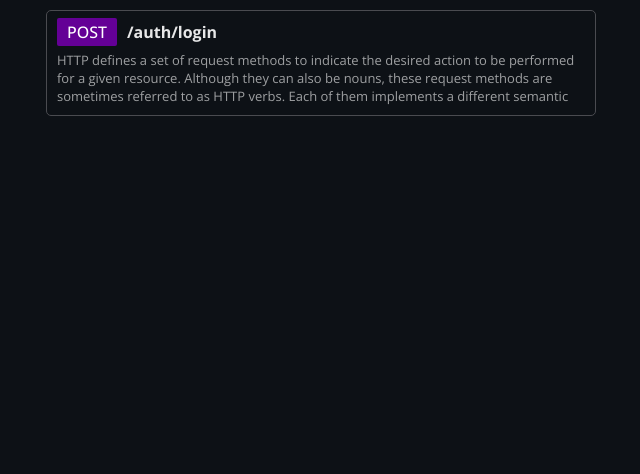
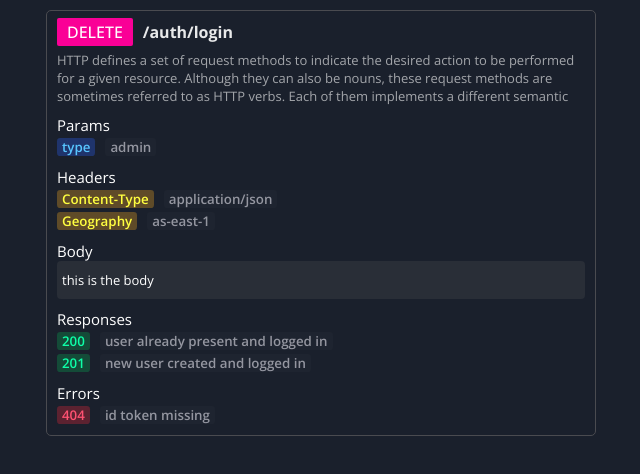
Before and after one commit to boga-man/kuvata, a React (Create React App) app: page / in a window 1280 px wide. Shown: the top 474 px of the page, without its empty margins (319-959 px from the left). Built offline with nearby package versions, Linux system fonts and the light colour scheme.

Commit message:
request view v0

```diff
--- a/src/App.tsx
+++ b/src/App.tsx
@@ -4,7 +4,7 @@ import RequestViewIndex from "./Molecules/RequestView/Index";
 
 const requestMock: IRequest = {
   intro: {
-    method: "POST",
+    method: "DELETE",
     endpoint: "/auth/login",
     description:
       "HTTP defines a set of request methods to indicate the desired action to be performed for a given resource. Although they can also be nouns, these request methods are sometimes referred to as HTTP verbs. Each of them implements a different semantic",
@@ -15,11 +15,11 @@ const requestMock: IRequest = {
     { kei: "Content-Type", value: "application/json" },
     { kei: "Geography", value: "as-east-1" },
   ],
-  response: [
+  responses: [
     { kei: 200, value: "user already present and logged in" },
     { kei: 201, value: "new user created and logged in" },
   ],
-  error: [{ kei: 404, value: "id token missing" }],
+  errors: [{ kei: 404, value: "id token missing" }],
 };
 function App() {
   return (
--- a/src/Components/Badge.tsx
+++ b/src/Components/Badge.tsx
@@ -66,7 +66,7 @@ function Badge(props: BadgeProps) {
     <SBadge theme={badgeTheme} style={props.style}>
       <p
         style={{
-          filter: "brightness(70%)",
+          filter: "brightness(200%)",
         }}
       >
         {props.children}
--- a/src/Global/ThemeData.ts
+++ b/src/Global/ThemeData.ts
@@ -2,7 +2,7 @@ import { ISimaraThemeData } from "./Interface";
 
 export const SimaraDarkTheme: ISimaraThemeData = {
   Colors: {
-    background: "#0d1116",
+    background: "#1a202c",
     primary: {
       dil0: "rgba(44,99,255)",
       dil30: "rgba(44,99,255,0.9)",
--- a/src/Interfaces/Request.ts
+++ b/src/Interfaces/Request.ts
@@ -11,8 +11,8 @@ interface IRequest {
   params: TParams;
   headers: THeaders;
   body: TBody;
-  response: TResponse;
-  error: TError;
+  responses: TResponse;
+  errors: TError;
 }
 
 // types
--- /dev/null
+++ b/src/Molecules/RequestView/Body.tsx
@@ -0,0 +1,27 @@
+import React from "react";
+interface BodyProps {
+  body: string;
+}
+function Body(props: BodyProps) {
+  return (
+    <div
+      style={{
+        width: "100%",
+      }}
+    >
+      <p style={{ fontSize: "15px", marginTop: "10px" }}>Body</p>
+      <p
+        style={{
+          borderRadius: "4px",
+          background: "rgba(100,100,100,0.2)",
+          fontSize: "small",
+          padding: "10px 5px",
+        }}
+      >
+        {props.body}
+      </p>
+    </div>
+  );
+}
+
+export default Body;
--- a/src/Molecules/RequestView/Index.tsx
+++ b/src/Molecules/RequestView/Index.tsx
@@ -2,7 +2,10 @@ import { CSSProperties } from "react";
 import styled from "styled-components";
 import { SimaraDarkTheme } from "../../Global/ThemeData";
 import { IRequest } from "../../Interfaces/Request";
+import Body from "./Body";
+import ParamsHeaders from "./ParamsHeaders";
 import RequestIntroView from "./RequestIntroView";
+import ResponseError from "./ResponseError";
 const SRVContainer = styled.div`
   border-radius: 5px;
   border: 1px solid ${SimaraDarkTheme.Colors.grey.dil0};
@@ -18,6 +21,15 @@ function RequestViewIndex(props: RVIProps) {
   return (
     <SRVContainer style={props.style}>
       <RequestIntroView requestIntroData={props.request.intro} />
+      <ParamsHeaders
+        params={props.request.params}
+        headers={props.request.headers}
+      />
+      <Body body={props.request.body} />
+      <ResponseError
+        responses={props.request.responses}
+        errors={props.request.errors}
+      />
     </SRVContainer>
   );
 }
--- a/src/Molecules/RequestView/ParamsHeaders.tsx
+++ b/src/Molecules/RequestView/ParamsHeaders.tsx
@@ -1,7 +1,35 @@
 import React from "react";
-
-function ParamsHeaders() {
-  return <div></div>;
+import Badge from "../../Components/Badge";
+import { THeaders, TParams } from "../../Interfaces/Request";
+interface PHProps {
+  params: TParams;
+  headers: THeaders;
+}
+function ParamsHeaders(props: PHProps) {
+  return (
+    <div style={{ width: "100%" }}>
+      <p style={{ fontSize: "15px", marginTop: "10px" }}>Params</p>
+      {props.params.map((item, index) => {
+        return (
+          <div key={item.kei + item.value + index + new Date().getMilliseconds}>
+            <Badge style={{ marginRight: "10px" }}>{item.kei}</Badge>
+            <Badge intent="grey">{item.value}</Badge>
+          </div>
+        );
+      })}
+      <p style={{ fontSize: "15px", marginTop: "10px" }}>Headers</p>
+      {props.headers.map((item, index) => {
+        return (
+          <div key={item.kei + item.value + index + new Date().getMilliseconds}>
+            <Badge intent="warning" style={{ marginRight: "10px" }}>
+              {item.kei}
+            </Badge>
+            <Badge intent="grey">{item.value}</Badge>
+          </div>
+        );
+      })}
+    </div>
+  );
 }
 
 export default ParamsHeaders;
--- /dev/null
+++ b/src/Molecules/RequestView/ResponseError.tsx
@@ -0,0 +1,37 @@
+import React from "react";
+import Badge from "../../Components/Badge";
+import { TError, TResponse } from "../../Interfaces/Request";
+interface REProps {
+  responses: TResponse;
+  errors: TError;
+}
+function ResponseError(props: REProps) {
+  return (
+    <div style={{ width: "100%" }}>
+      <p style={{ fontSize: "15px", marginTop: "10px" }}>Responses</p>
+      {props.responses.map((item, index) => {
+        return (
+          <div key={item.kei + item.value + index + new Date().getMilliseconds}>
+            <Badge intent="success" style={{ marginRight: "10px" }}>
+              {item.kei}
+            </Badge>
+            <Badge intent="grey">{item.value}</Badge>
+          </div>
+        );
+      })}
+      <p style={{ fontSize: "15px", marginTop: "10px" }}>Errors</p>
+      {props.errors.map((item, index) => {
+        return (
+          <div key={item.kei + item.value + index + new Date().getMilliseconds}>
+            <Badge intent="danger" style={{ marginRight: "10px" }}>
+              {item.kei}
+            </Badge>
+            <Badge intent="grey">{item.value}</Badge>
+          </div>
+        );
+      })}
+    </div>
+  );
+}
+
+export default ResponseError;
```
